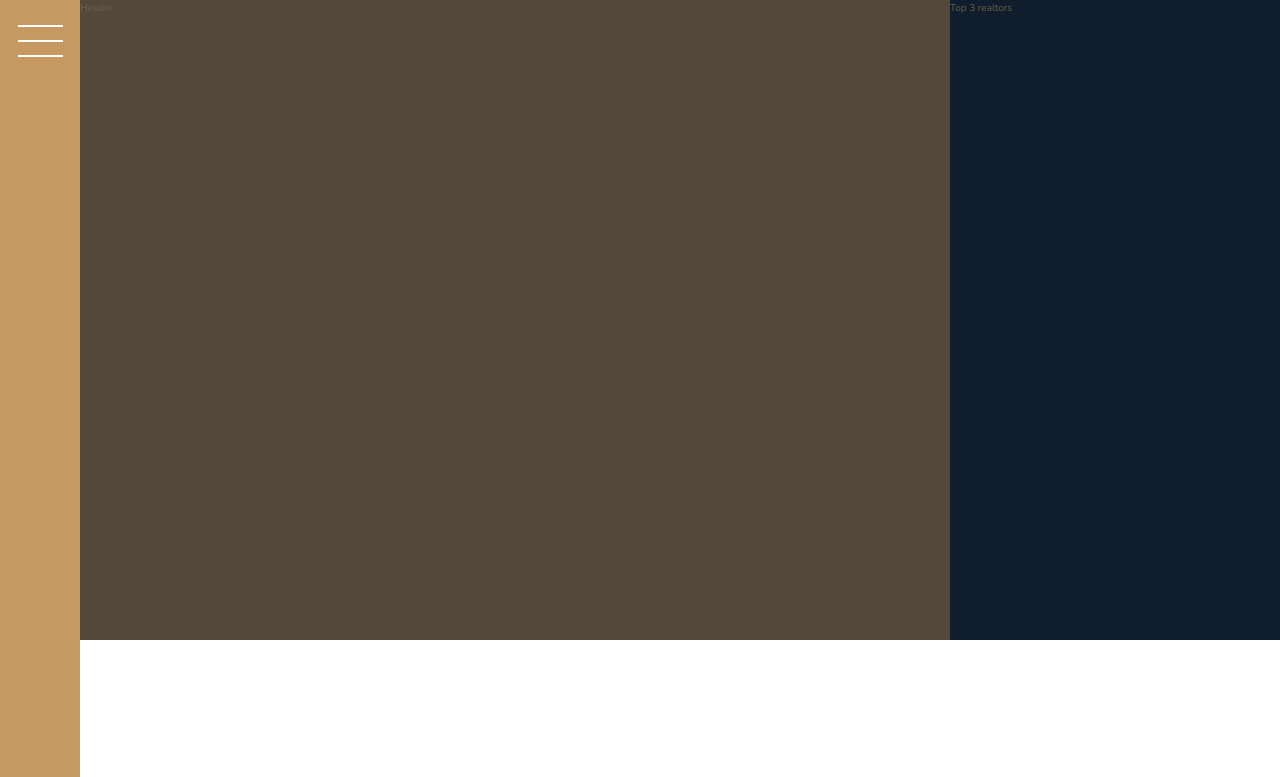
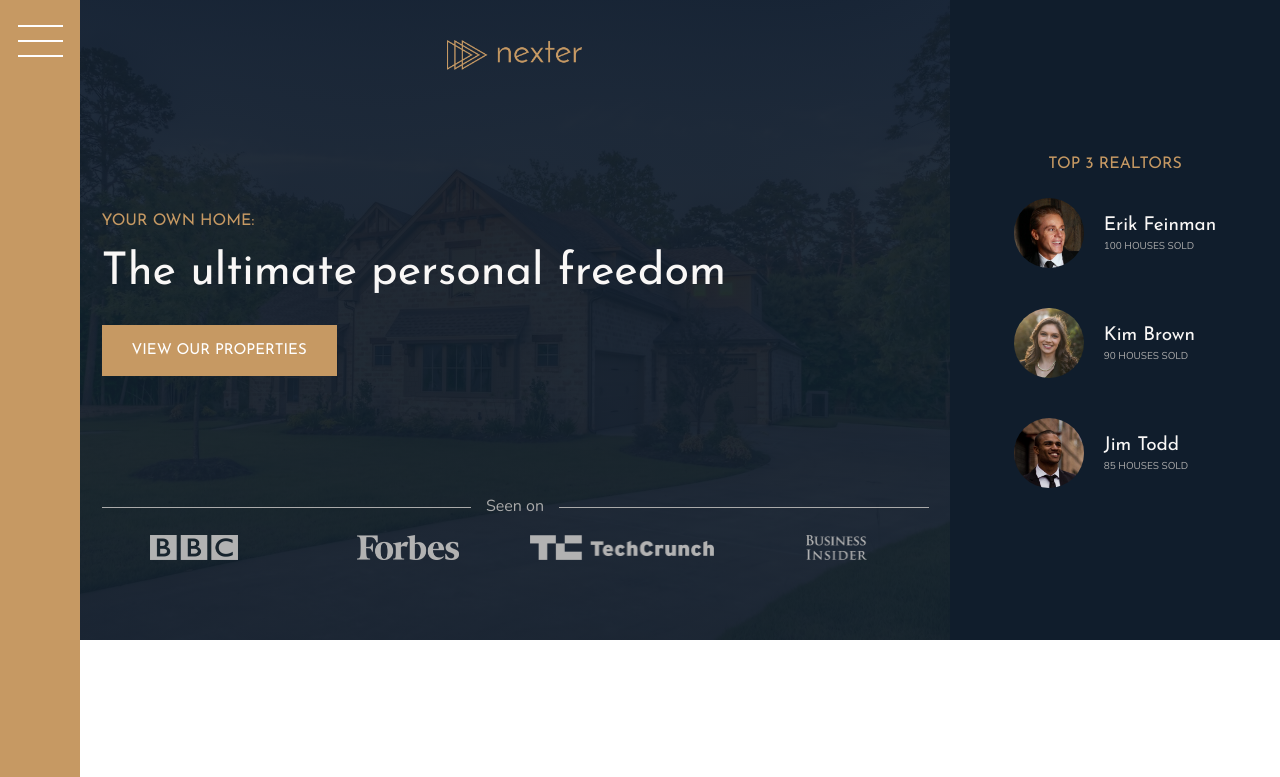
Before and after one commit to AlexRFarnes/nexter-project, a website: page index.html in a window 1280 px wide. Shown: the top 777 px of the page. Drawn offline with nearby package versions, Linux system fonts and the light colour scheme.

Commit message:
Header complete

```diff
--- a/index.html
+++ b/index.html
@@ -17,9 +17,42 @@
       <button class="nav-btn"></button>
     </div>
 
-    <header class="header">Header</header>
+    <header class="header">
+      <img src="img/logo.png" alt="Nexter logo" class="header__logo" />
+      <h3 class="heading-3">Your own home:</h3>
+      <h1 class="heading-1">The ultimate personal freedom</h1>
+      <button class="btn header__btn">View our properties</button>
+      <div class="header__seenon-text">Seen on</div>
+      <div class="header__seenon-logos">
+        <img src="img/logo-bbc.png" alt="BBC logo" />
+        <img src="img/logo-forbes.png" alt="Forbes logo" />
+        <img src="img/logo-techcrunch.png" alt="TechCrunch logo" />
+        <img src="img/logo-bi.png" alt="Business Insider logo" />
+      </div>
+    </header>
 
-    <div class="realtors">Top 3 realtors</div>
+    <div class="realtors">
+      <h3 class="heading-3">Top 3 Realtors</h3>
+      <div class="realtors__list">
+        <img src="img/realtor-1.jpeg" alt="Realtor 1" class="realtors__img" />
+        <div class="realtors__details">
+          <h4 class="heading-4 heading-4--light">Erik Feinman</h4>
+          <p class="realtors__sold">100 houses sold</p>
+        </div>
+
+        <img src="img/realtor-2.jpeg" alt="Realtor 2" class="realtors__img" />
+        <div class="realtors__details">
+          <h4 class="heading-4 heading-4--light">Kim Brown</h4>
+          <p class="realtors__sold">90 houses sold</p>
+        </div>
+
+        <img src="img/realtor-3.jpeg" alt="Realtor 3" class="realtors__img" />
+        <div class="realtors__details">
+          <h4 class="heading-4 heading-4--light">Jim Todd</h4>
+          <p class="realtors__sold">85 houses sold</p>
+        </div>
+      </div>
+    </div>
 
     <section class="features">
       <div class="feature">
--- a/sass/_header.scss
+++ b/sass/_header.scss
@@ -1,4 +1,58 @@
 .header {
   background-color: $color-grey-dark-1;
   grid-column: full-start / col-end 6;
+  background-image: linear-gradient(
+      rgba($color-secondary, 0.93),
+      rgba($color-secondary, 0.93)
+    ),
+    url(../img/hero.jpeg);
+  background-size: cover;
+  background-position: center;
+  padding: 4rem 8rem 8rem;
+
+  display: grid;
+  grid-template-rows: 1fr min-content 6rem 1fr;
+  grid-template-columns: max-content;
+  justify-content: center;
+  row-gap: 1.5rem;
+
+  &__logo {
+    height: 3rem;
+    justify-self: center;
+  }
+
+  &__btn {
+    align-self: start;
+    justify-self: start;
+  }
+
+  &__seenon-text {
+    display: grid;
+    grid-template-columns: 1fr max-content 1fr;
+    align-items: center;
+    column-gap: 1.5rem;
+
+    font-size: 1.6rem;
+    color: $color-grey-light-2;
+
+    &::before,
+    &::after {
+      content: "";
+      height: 1px;
+      display: block;
+      background-color: currentColor;
+    }
+  }
+
+  &__seenon-logos {
+    display: grid;
+    grid-template-columns: repeat(4, 1fr);
+    column-gap: 3rem;
+    justify-items: center;
+
+    img {
+      height: 2.5rem;
+      filter: brightness(70%);
+    }
+  }
 }
--- a/sass/_realtors.scss
+++ b/sass/_realtors.scss
@@ -1,4 +1,34 @@
 .realtors {
   background-color: $color-secondary;
   grid-column: col-start 7 / full-end;
+  padding: 3rem;
+
+  display: grid;
+  align-content: center;
+  justify-content: center;
+  justify-items: center;
+  row-gap: 2rem;
+
+  &__list {
+    display: grid;
+    grid-template-columns: min-content max-content;
+    column-gap: 2rem;
+    row-gap: 5vh;
+    align-items: center;
+  }
+
+  &__img {
+    width: 7rem;
+    border-radius: 50%;
+    display: block;
+  }
+
+  &__details {
+  }
+
+  &__sold {
+    text-transform: uppercase;
+    color: $color-grey-light-2;
+    margin-top: -3px;
+  }
 }
--- a/sass/_typography.scss
+++ b/sass/_typography.scss
@@ -5,6 +5,9 @@
 
 .heading-1 {
   @extend %heading;
+  font-size: 4.5rem;
+  color: $color-grey-light-1;
+  line-height: 1;
 }
 
 .heading-2 {
```
Also changed, not shown: css/style.css.
